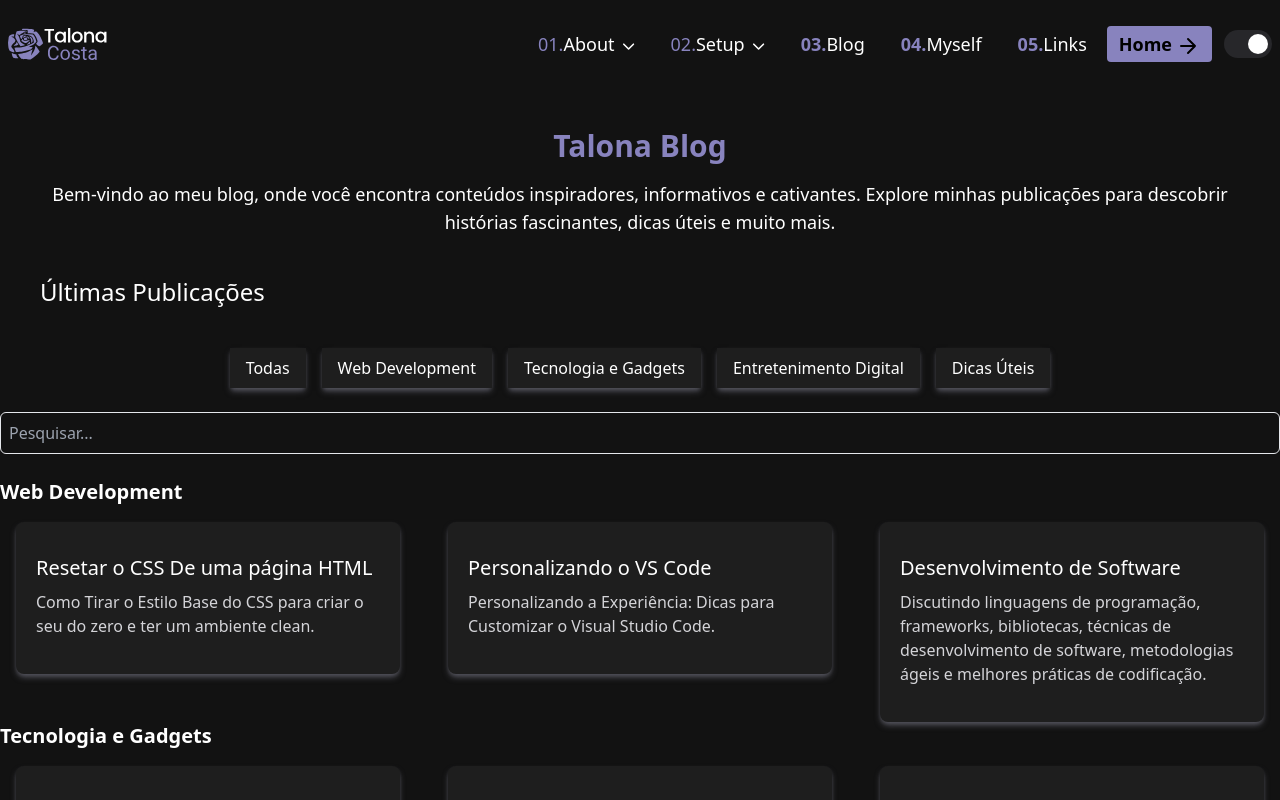
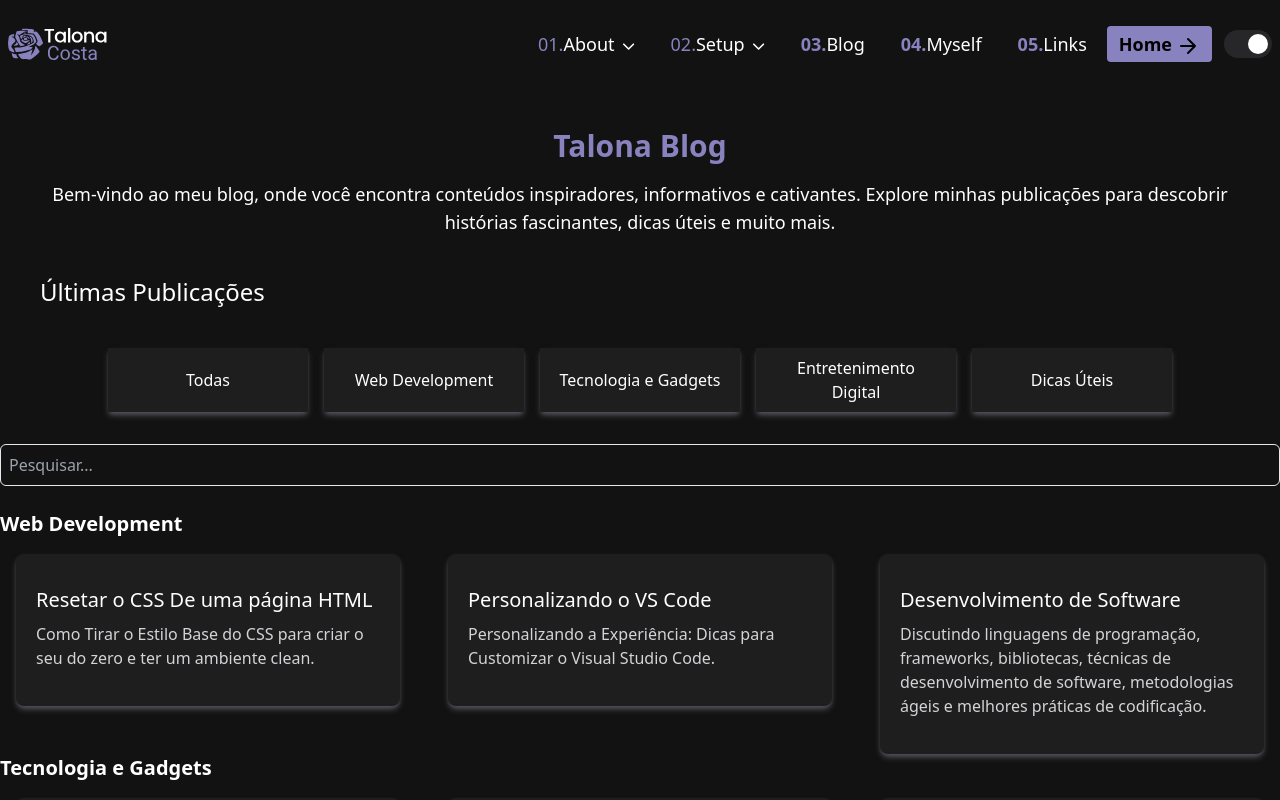
Before and after one commit to Tal0na/WebSite_Talona, a Next.js app: page /Blog/HomeBlog in a window 1280 px wide. Shown: the top 800 px of the page. Built offline with nearby package versions, Linux system fonts and the light colour scheme.

Commit message:
Otorrino (flex - link / blog)

```diff
--- a/src/pages/Blog/HomeBlog.jsx
+++ b/src/pages/Blog/HomeBlog.jsx
@@ -144,10 +144,12 @@ const HomeBlog = () => {
       <div className="my-10 text-2xl m-10 text-black dark:text-white">
         Últimas Publicações
       </div>
+
+
       <div className="container mx-auto">
-        <div className="flex justify-center space-x-4 mb-6">
+  <div className="flex justify-center space-x-4 flex-wrap mb-6">
     <button
-            className="px-4 py-2 dark:bg-[#1E1E1E] bg-zinc-100 dark:shadow-zinc-600 shadow-md shadow-zinc-300 transition-transform duration-300 hover:scale-105 dark:border-white text-black dark:text-white dark:hover:text-white hover:text-black"
+      className="flex-grow max-w-[200px] px-4 py-2 dark:bg-[#1E1E1E] bg-zinc-100 dark:shadow-zinc-600 shadow-md shadow-zinc-300 transition-transform duration-300 hover:scale-105 dark:border-white text-black dark:text-white dark:hover:text-white hover:text-black mb-2"
       onClick={resetFiltro}
     >
       Todas
@@ -155,13 +157,15 @@ const HomeBlog = () => {
     {publicacoesPorTema.map((item) => (
       <button
         key={item.tema}
-              className="px-4 py-2 dark:bg-[#1E1E1E] bg-zinc-100 dark:shadow-zinc-600 shadow-md shadow-zinc-300 transition-transform duration-300 hover:scale-105 dark:border-white text-black dark:text-white dark:hover:text-white hover:text-black"
+        className="flex-grow max-w-[200px] px-4 py-2 dark:bg-[#1E1E1E] bg-zinc-100 dark:shadow-zinc-600 shadow-md shadow-zinc-300 transition-transform duration-300 hover:scale-105 dark:border-white text-black dark:text-white dark:hover:text-white hover:text-black mb-2"
         onClick={() => handleButtonClick(item.tema)}
       >
         {item.tema}
       </button>
     ))}
   </div>
+
+
         <input
           type="text"
           placeholder="Pesquisar..."
--- a/src/pages/Links.jsx
+++ b/src/pages/Links.jsx
@@ -146,9 +146,8 @@ const Links = () => {
           Instagram
         </Link>
       </div>
-      <h3 className="text-1xl my-4 text-center text-black dark:text-white">@Talona</h3>
+      <h3 className="text-1xl mt-1 text-center text-black dark:text-white">@Talona</h3>
     </div>
-
   )
 }
 export default Links
```
Lines whose indentation alone changed are shown as unchanged.
